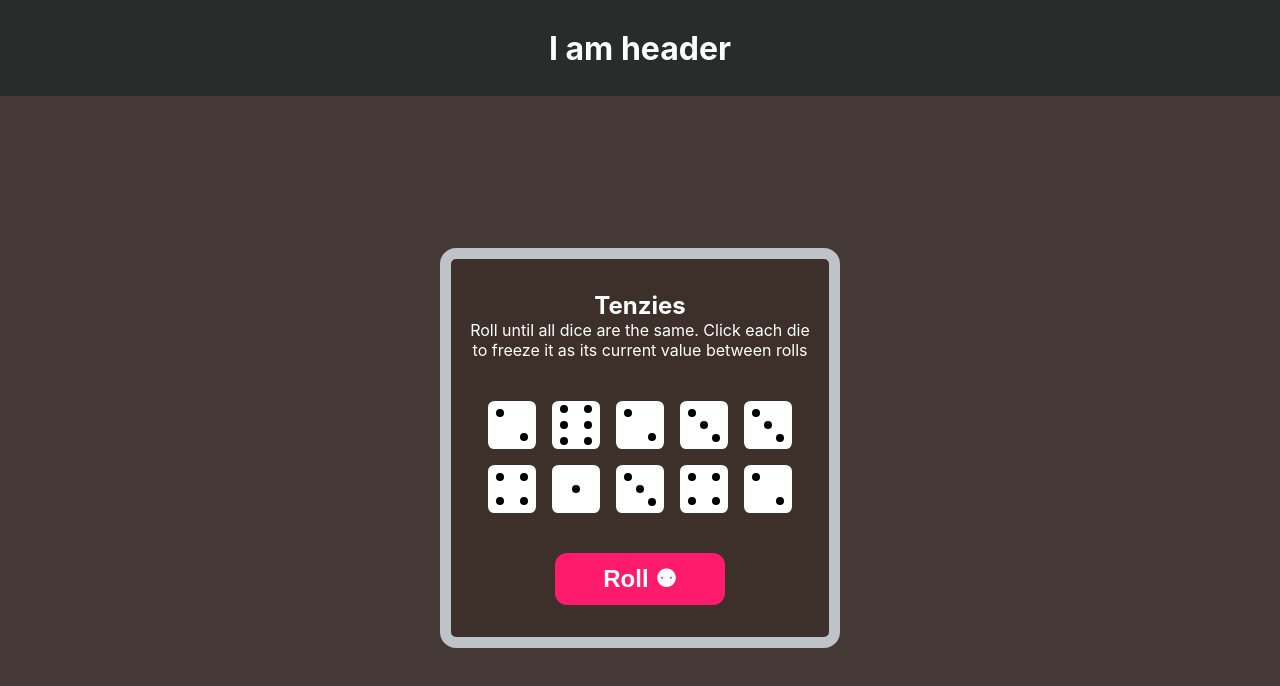
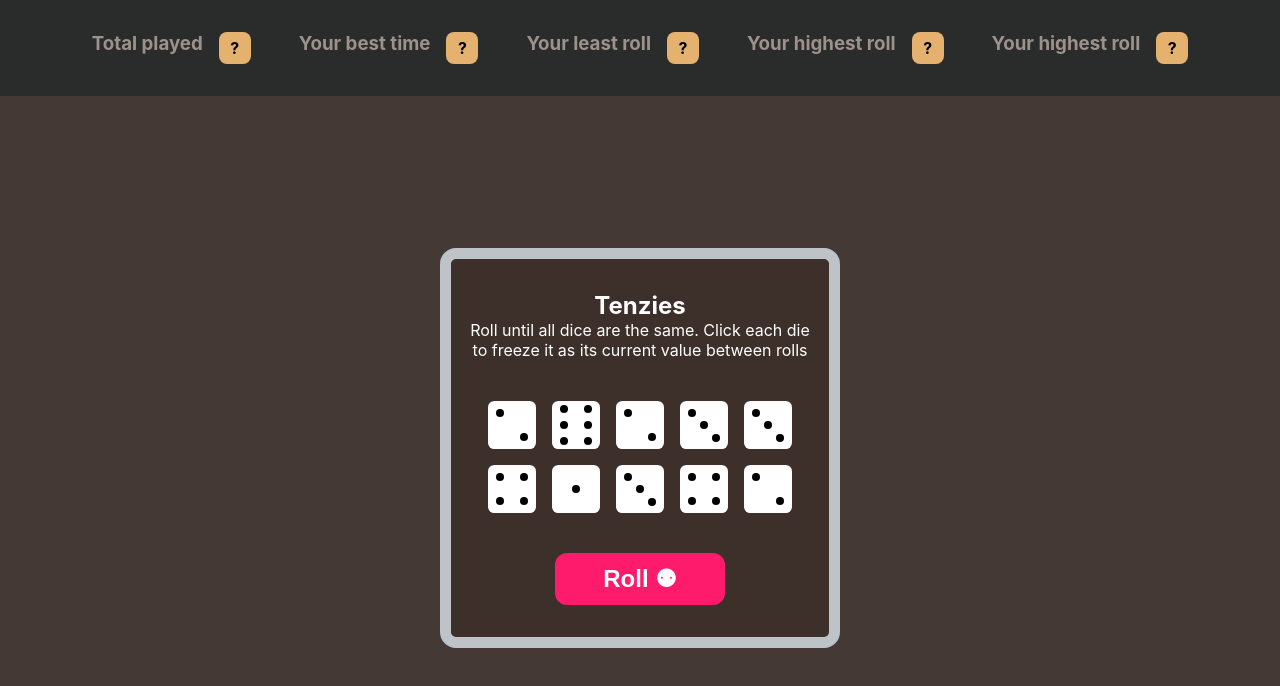
Before and after one commit to a-adeleye/tenzies, a React (Create React App) app: page / in a window 1280 px wide. Shown: the top 686 px of the page. Built offline with nearby package versions, Linux system fonts and the light colour scheme.

Commit message:
scoreboard css completed

```diff
--- a/src/App.css
+++ b/src/App.css
@@ -7,10 +7,11 @@
 header {
   height: 12vh;
   background-color: #2a2c2b;
-  color: #ffffff;
+  color: #9d918b;
   display: flex;
   align-items: center;
   justify-content: center;
+  gap: 3em;
 }
 
 main {
@@ -135,3 +136,21 @@ button:active {
   transition: 0.4s;
   overflow: hidden;
 }
+
+.scoreboard {
+  display: flex;
+  gap: 1em;
+}
+
+.number {
+  min-width: 2em;
+  height: 2em;
+  padding: 0.2em 0.3em;
+  border-radius: 0.5em;
+  display: flex;
+  align-items: center;
+  justify-content: center;
+  background-color: #e4b16e;
+  color: #000000;
+  font-weight: 700;
+}
--- a/src/App.js
+++ b/src/App.js
@@ -1,12 +1,13 @@
-import './App.css';
-import Gameboard from './Gameboard';
+import "./App.css";
+import React from "react"
+import Header from "./Header";
+import Gameboard from "./Gameboard";
 
 function App() {
+
   return (
     <div className="App">
-      <header>
-        <h1>I am header</h1>
-      </header>
+      <Header></Header>
       <Gameboard></Gameboard>
     </div>
   );
--- a/src/Gameboard.js
+++ b/src/Gameboard.js
@@ -42,8 +42,6 @@ function Gameboard() {
   React.useEffect(() => {
     setTenzies(dice.every(die => die.isHeld == true) && dice.every(die => die.value === dice[0].value))
   },[dice])
-
-  console.log(tenzies)
 
   function holdDice(id) {
     setDice(
--- /dev/null
+++ b/src/Header.js
@@ -0,0 +1,38 @@
+import React from "react"
+
+export default function Header(props) {
+
+    const [play, setPlay] = React.useState({plays: 2, bestTime: "15 minutes", leastRoll: 12, highestTime: 15, highestRoll: 15})
+
+    const {plays,bestTime,leastRoll,highestTime,highestRoll} = play
+
+    return (
+      <header>
+
+<div className="scoreboard">
+          <h3>Total played</h3>
+          <div className="number">{plays && "?"}</div>
+        </div>
+
+        <div className="scoreboard">
+          <h3>Your best time</h3>
+          <div className="number">{bestTime && "?"}</div>
+        </div>
+
+        <div className="scoreboard">
+          <h3>Your least roll</h3>
+          <div className="number">{leastRoll && "?"}</div>
+        </div>
+
+        <div className="scoreboard">
+          <h3>Your highest roll</h3>
+          <div className="number">{highestTime && "?"}</div>
+        </div>
+
+        <div className="scoreboard">
+          <h3>Your highest roll</h3>
+          <div className="number">{highestRoll && "?"}</div>
+        </div>
+      </header>
+    );
+  }
--- a/src/Tenzies.js
+++ b/src/Tenzies.js
@@ -6,7 +6,7 @@ export default function Tenzies(props) {
 
     return(
         <div className="tenzies" style={style}>
-            <h1>Tenzies!!!</h1>
+            <h1>Tenzies!!! 😋</h1>
             <button onClick={props.restart}>Restart Game</button>
         </div>
 
```
